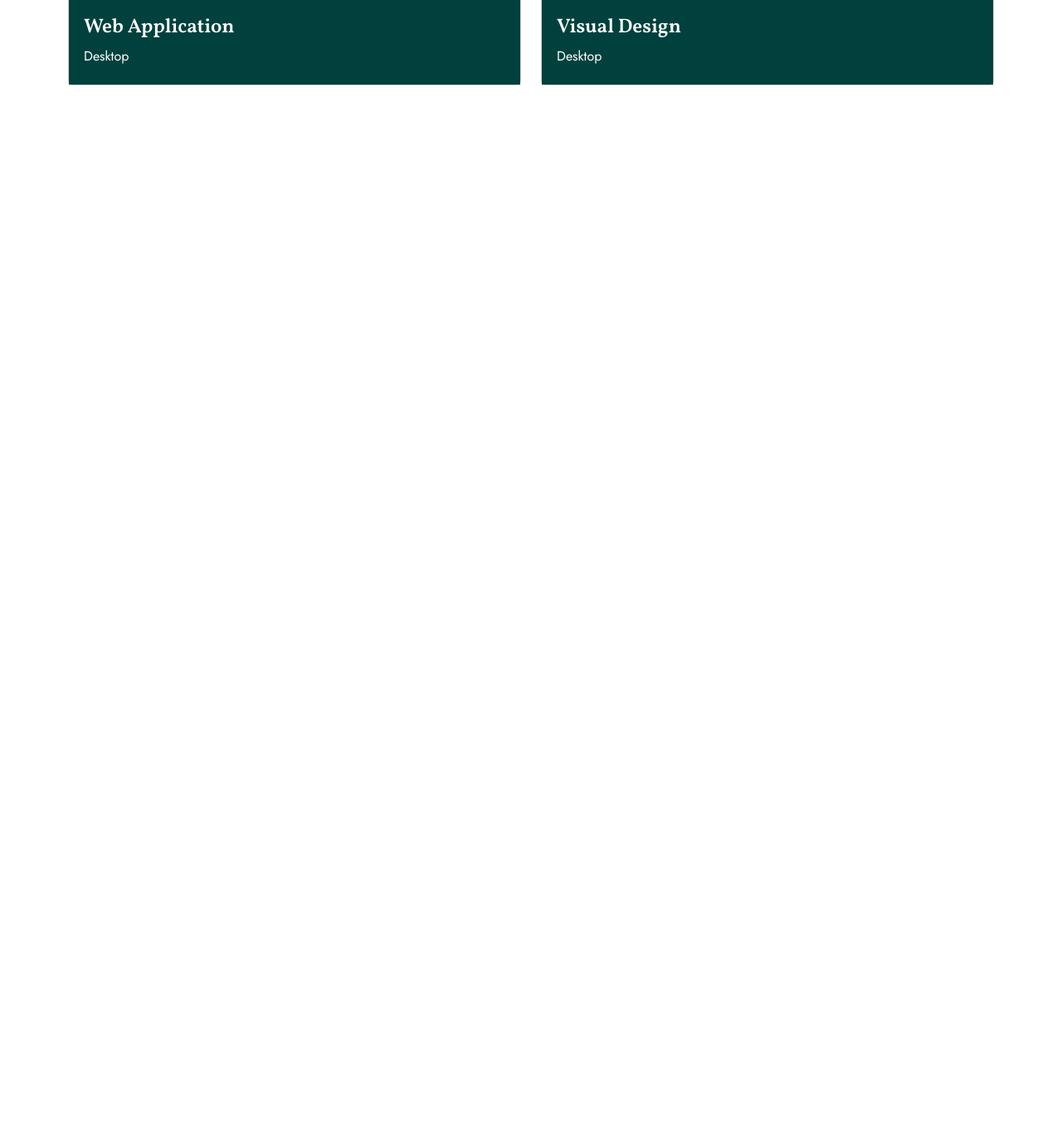
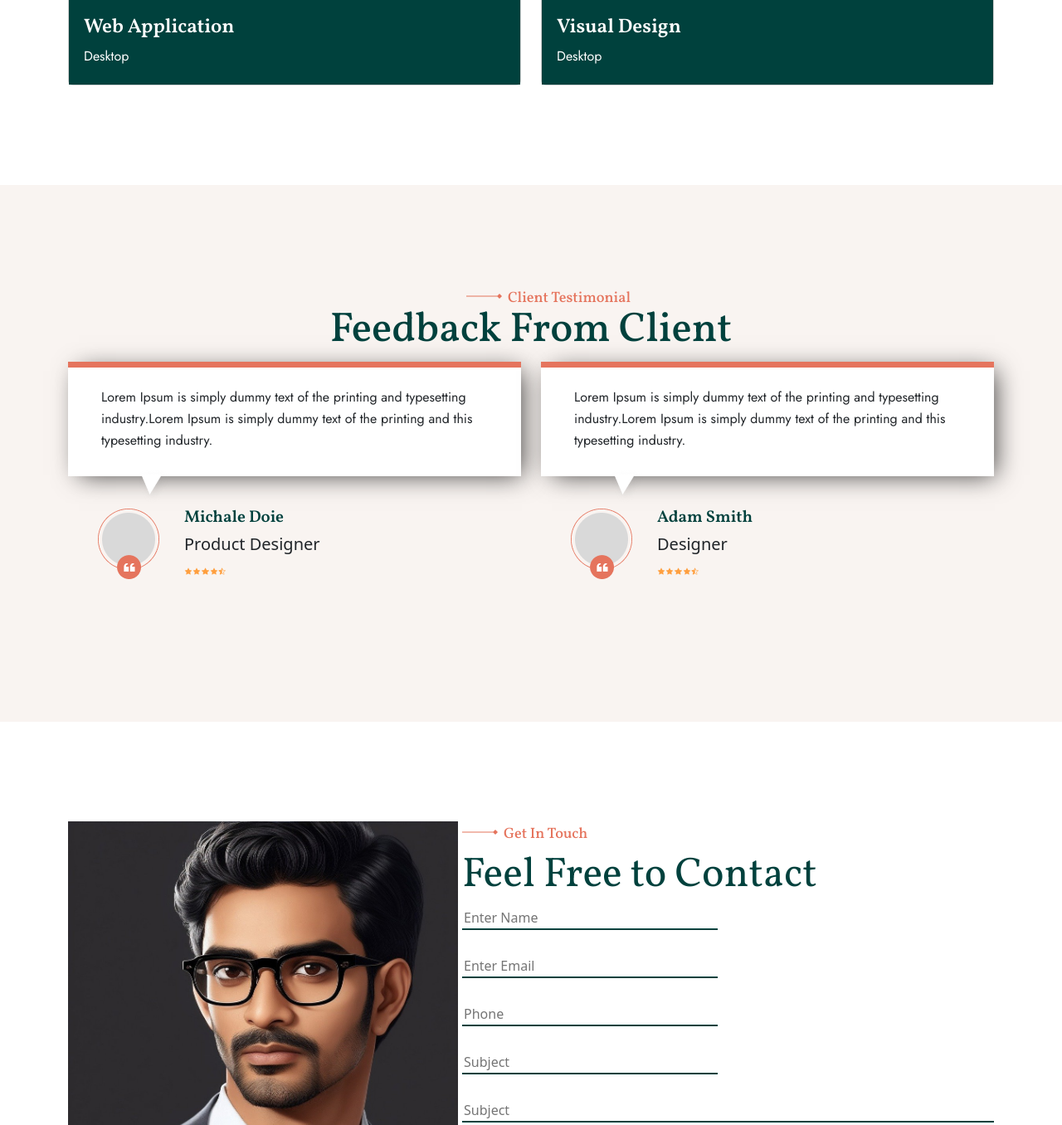
Before and after one commit to Rodrorr/project-2, a plain HTML site: page index.html in a window 1280 px wide. Shown: the part 4765-6121 px from the top of the page at 83% size. Before the commit the page ends 4898 px from the top, so only its background shows below. Drawn offline with Linux system fonts and the light colour scheme.

Commit message:
Testimonial part done

```diff
--- a/css/style.css
+++ b/css/style.css
@@ -501,3 +501,122 @@ portfolio part  start
 /* ====
 portfolio part  end
 ======== */
+
+/* ====
+Testimonial part  start
+======== */
+.testimonial-part .service-line{
+    position: relative;
+    left: 43%;
+
+}
+.testimonial-part .service-line h4{
+    position: absolute;
+    top: 5px;
+    left: 50px;
+    color: #E5745D;
+    font-size: 18px;
+    font-weight: 500;
+    font-family: "Vollkorn", serif;
+}
+.testimonial-part .container h2{
+    text-align: center;
+    font-size: 50px;
+    color: #00413D;
+    font-family: "Vollkorn", serif;
+    font-weight: 500;
+}
+.testimonial-part .container{
+    background: #F9F4F1;
+    margin-top: 90px;
+    padding-top: 121px;
+    padding-bottom: 170px;
+}
+.testimonial-part {
+    background: #F9F4F1;
+    margin-bottom: 120px;
+
+}
+
+.testimonial-part .container .box-l{
+    background: #fff;
+    border-top: 7px solid #E5745D;
+    box-shadow: 7px 5px 29px -6px rgba(0,0,0,0.75);
+    position: relative;
+    margin-bottom: 38px;
+}
+.testimonial-part .container .box-l p{
+    width: 490px;
+    font-size: 16px;
+    font-family: "Jost", sans-serif;
+    font-weight: 400;
+    line-height: 26px;
+    padding-top: 23px;
+    padding-left: 40px;
+    padding-bottom: 30px;
+}
+.testimonial-part .container .box-l img {
+    position: absolute;
+    bottom: -36px;
+    left: 81px;
+}
+.testimonial-part .text-part{
+    padding-left: 30px;
+}
+.testimonial-part .text-part h3{
+    color: #00413D;
+    font-size: 20px;
+    font-weight: 600;
+    font-family: "Vollkorn", serif;
+}
+
+/* ====
+Testimonial part  end
+======== */
+
+
+/* ====
+Contract  part  start
+======== */
+.Contract-part .about-line{
+    position: relative;
+}
+.Contract-part .about-line h4{
+    position: absolute;
+    top: 5px;
+    left: 50px;
+    color: #E5745D;
+    font-size: 18px;
+    font-weight: 500;
+    font-family: "Vollkorn", serif;
+}
+.Contract-part .Avatar{
+    width: 470px;
+    height: 586px;
+}
+.Contract-part .left-part h3{
+    font-size: 50px;
+    color: #00413D;
+    font-family: "Vollkorn", serif;
+    font-weight: 400;
+    padding-top: 11px;
+}
+.from-box{
+    display: flex;
+    flex-wrap: wrap;
+    row-gap: 30px;
+    column-gap: 29px;
+    width: 100%;
+}
+.from-box .input{
+    width: 48%;
+    border: none;
+    border-bottom: 2px solid #00413D;
+}
+.from-box .input5{
+    width: 100%;
+}
+
+/* ====
+Contract  part  end
+======== */
--- a/index.html
+++ b/index.html
@@ -354,6 +354,94 @@
        ============= -->
 
 
+       <!--=============
+        Testimonial part start
+       ============= -->
+       <section class="testimonial-part">
+        <div class="container">
+          <div class="service-line">
+            <img src="./img/Line.png" alt="">
+            <h4>Client Testimonial</h4>
+          </div>
+          <h2>Feedback From Client</h2>
+          <div class="row">
+            <div class="col-lg-6">
+              <div class="box-l">
+                <p>Lorem Ipsum is simply dummy text of the printing and typesetting industry.Lorem Ipsum is simply dummy text of the printing and this
+                  typesetting industry.</p>
+                  <img src="./img/Vector 1.png" alt="">
+              </div>
+            </div>
+            <div class="col-lg-6">
+              <div class="box-l">
+                <p>Lorem Ipsum is simply dummy text of the printing and typesetting industry.Lorem Ipsum is simply dummy text of the printing and this
+                  typesetting industry.</p>
+                  <img src="./img/Vector 1.png" alt="">
+              </div>
+            </div>
+          </div>
+          <div class="row">
+            <div class="col-lg-6 d-flex align-items-center ps-5">
+              <img src="./img/Avatar.png" alt="">
+              <div class="text-part">
+                <h3>Michale Doie</h3>
+              <h5>Product Designer</h5>
+              <img src="./img/Star.png" alt="">
+              </div>
+            </div>
+            <div class="col-lg-6 d-flex align-items-center ps-5">
+              <img src="./img/Avatar.png" alt="">
+              <div class="text-part">
+                <h3>Adam Smith</h3>
+              <h5>Designer</h5>
+              <img src="./img/Star.png" alt="">
+              </div>
+            </div>
+          </div>
+        </div>
+
+       </section>
+
+
+       <!--=============
+        Testimonial part end
+       ============= -->
+
+
+       <!--=============
+        Contract  part start
+       ============= -->
+       <section class="Contract-part">
+        <div class="container">
+          <div class="row">
+            <div class="col-lg-5">
+              <img class="Avatar" src="./img/contactpic.jpg" alt="">
+            </div>
+            <div class="col-lg-7 left-part">
+              <div class="about-line">
+                <img src="./img/Line.png" alt="">
+                <h4>Get In Touch</h4>
+              </div>
+              <h3>Feel Free to Contact</h3>
+              <div class="from-box">
+                <input type="text" class="input input1" placeholder="Enter Name">
+                <input type="text" class="input input2" placeholder="Enter Email">
+                <input type="text" class="input input3" placeholder="Phone">
+                <input type="text" class="input input4" placeholder="Subject">
+                <input type="text" class="input input5" placeholder="Subject">
+              </div>
+            </div>
+          </div>
+        </div>
+       </section>
+
+
+       <!--=============
+        Contract  part end
+       ============= -->
+
+
+
 
     <script src="js/bootstrap.bundle.min.js"></script>
 </body>
```
Also changed, not shown: font.txt, img/Avatar.png (added), img/Star.png (added), img/Vector 1.png (added), img/contactpic.jpg (added).
